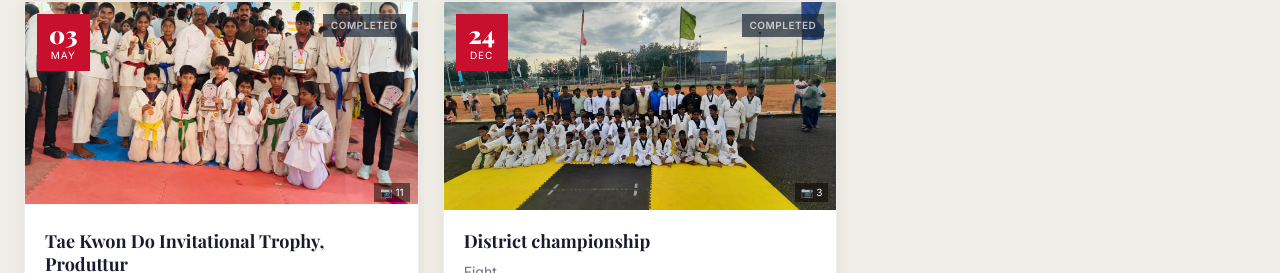
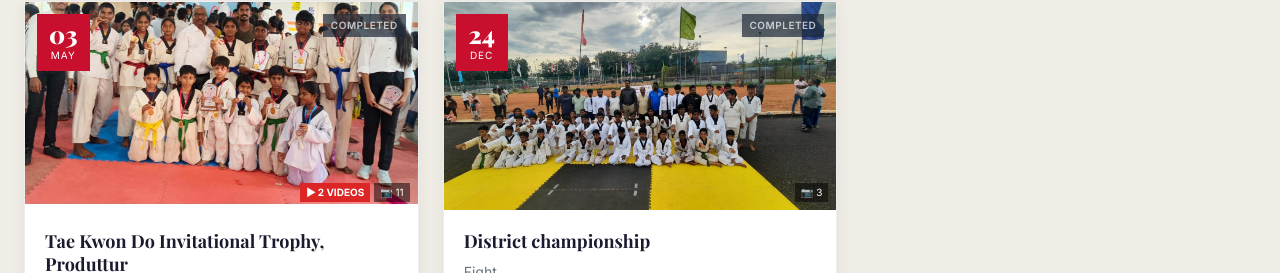
Before and after one commit to mahendrapro/kadapa-tkd, a Next.js app: page / in a window 1280 px wide. Shown: the part 2784-3057 px from the top of the page. Built offline with nearby package versions, Linux system fonts and the light colour scheme; a web font is replaced by a local one.

Commit message:
Update page.tsx

```diff
--- a/src/app/page.tsx
+++ b/src/app/page.tsx
@@ -109,9 +109,10 @@ export default function HomePage() {
           ) : (
             <div className="grid md:grid-cols-2 lg:grid-cols-3 gap-6">
               {events.slice(0, 3).map((event, i) => (
-                <EventCard key={i} title={event.title} date={event.date}
-                  description={event.description} images={getEventPhotos(event)}
-                  isUpcoming={new Date(event.date) >= new Date()} />
+               <EventCard key={i} title={event.title} date={event.date}
+  description={event.description} images={getEventPhotos(event)}
+  isUpcoming={new Date(event.date) >= new Date()}
+  youtubeUrls={event.youtube_urls} />
               ))}
             </div>
           )}
```
